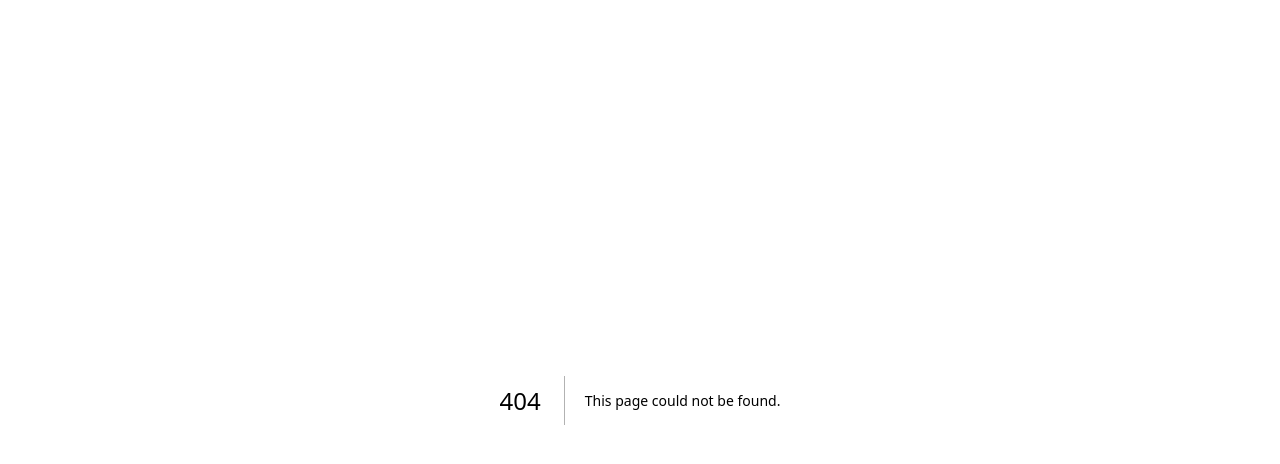
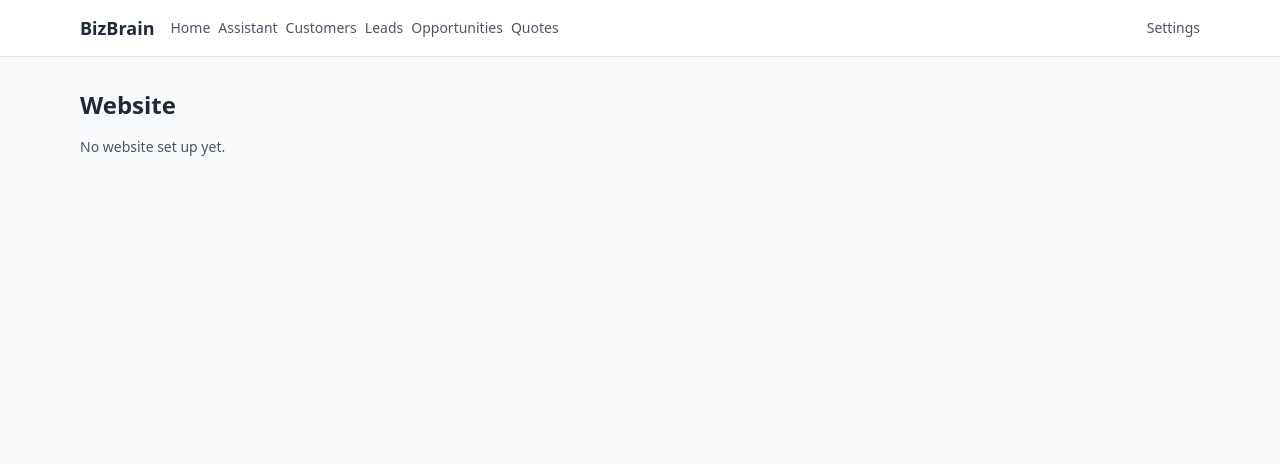
Before and after one commit to Okiru-co-za/Bizbrain, a Next.js app: page /website in a window 1280 px wide. Before the commit this address had no page. Shown: the top 464 px of the page. Built offline with nearby package versions, Linux system fonts and the light colour scheme; no server answers.

Commit message:
Add website page
Session-checked and tenant-scoped. A tenant has at most one website
record, so this shows its title/domain/publish status rather than a
list.

```diff
--- /dev/null
+++ b/pages/api/website.ts
@@ -0,0 +1,11 @@
+import type { NextApiRequest, NextApiResponse } from 'next'
+import { prisma } from '../../lib/prisma'
+import { getCurrentUser } from '../../lib/authServer'
+
+export default async function handler(req: NextApiRequest, res: NextApiResponse) {
+  const user = await getCurrentUser(req, res)
+  if (!user) return res.status(401).json({ error: 'Unauthorized' })
+
+  const website = await prisma.website.findFirst({ where: { tenantId: user.tenantId } })
+  res.status(200).json({ website })
+}
--- /dev/null
+++ b/pages/website/index.tsx
@@ -0,0 +1,41 @@
+import Layout from '../../components/Layout'
+import { useEffect, useState } from 'react'
+
+type Website = {
+  domain?: string
+  title?: string
+  published: boolean
+}
+
+export default function WebsitePage() {
+  const [website, setWebsite] = useState<Website | null>(null)
+  const [loading, setLoading] = useState(true)
+
+  useEffect(() => {
+    fetch('/api/website')
+      .then((r) => r.json())
+      .then((d) => setWebsite(d.website))
+      .finally(() => setLoading(false))
+  }, [])
+
+  return (
+    <Layout>
+      <h1 className="text-2xl font-semibold mb-4">Website</h1>
+      {loading && <div className="text-sm text-gray-600">Loading…</div>}
+      {!loading && website && (
+        <div className="bg-white p-4 rounded shadow-sm max-w-md">
+          <div className="font-medium">{website.title || 'Untitled site'}</div>
+          <div className="text-sm text-gray-600 mb-3">{website.domain || 'No domain set'}</div>
+          <span
+            className={`text-xs px-2 py-1 rounded-full ${
+              website.published ? 'bg-green-100 text-green-700' : 'bg-gray-200 text-gray-600'
+            }`}
+          >
+            {website.published ? 'Published' : 'Draft'}
+          </span>
+        </div>
+      )}
+      {!loading && !website && <div className="text-sm text-gray-600">No website set up yet.</div>}
+    </Layout>
+  )
+}
```
